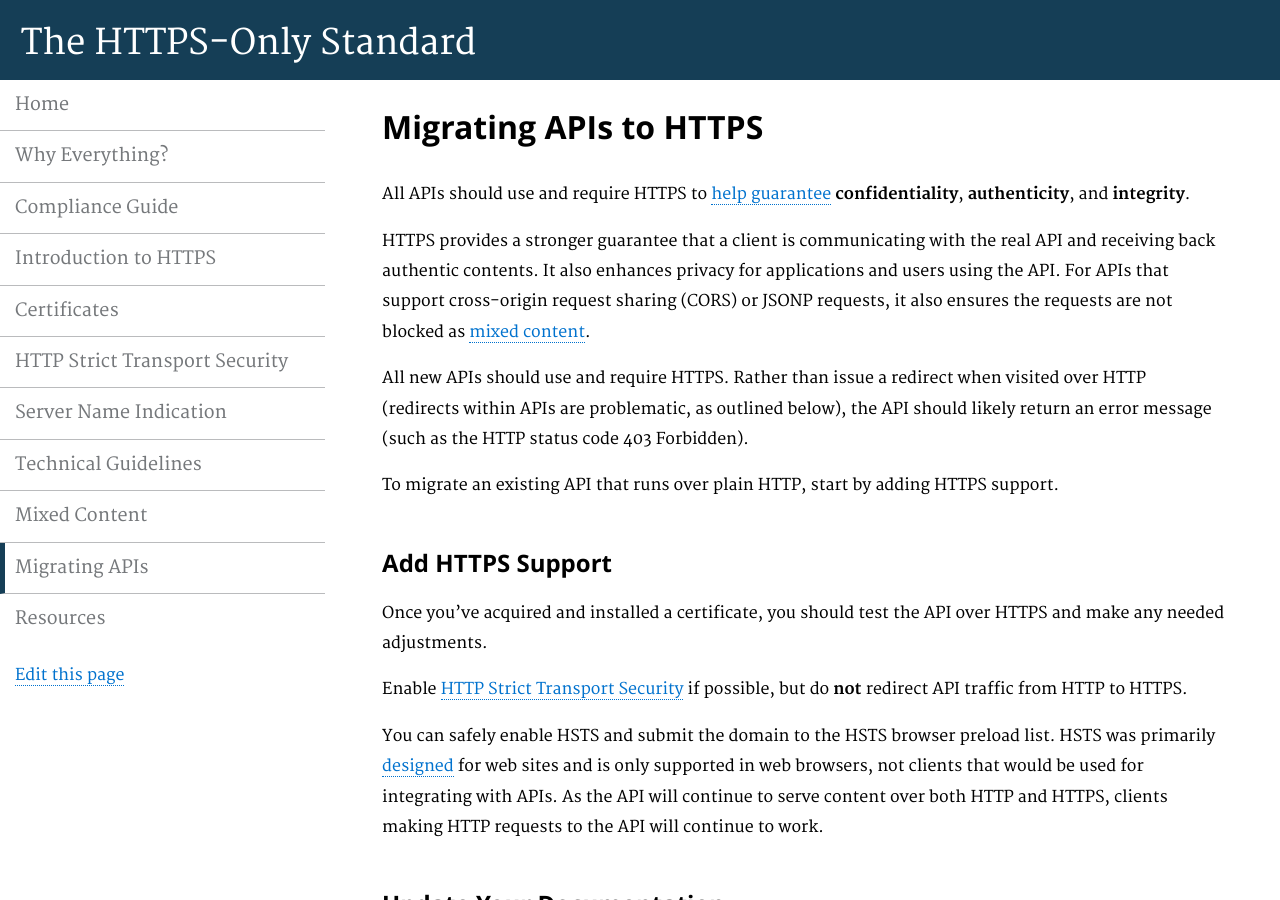
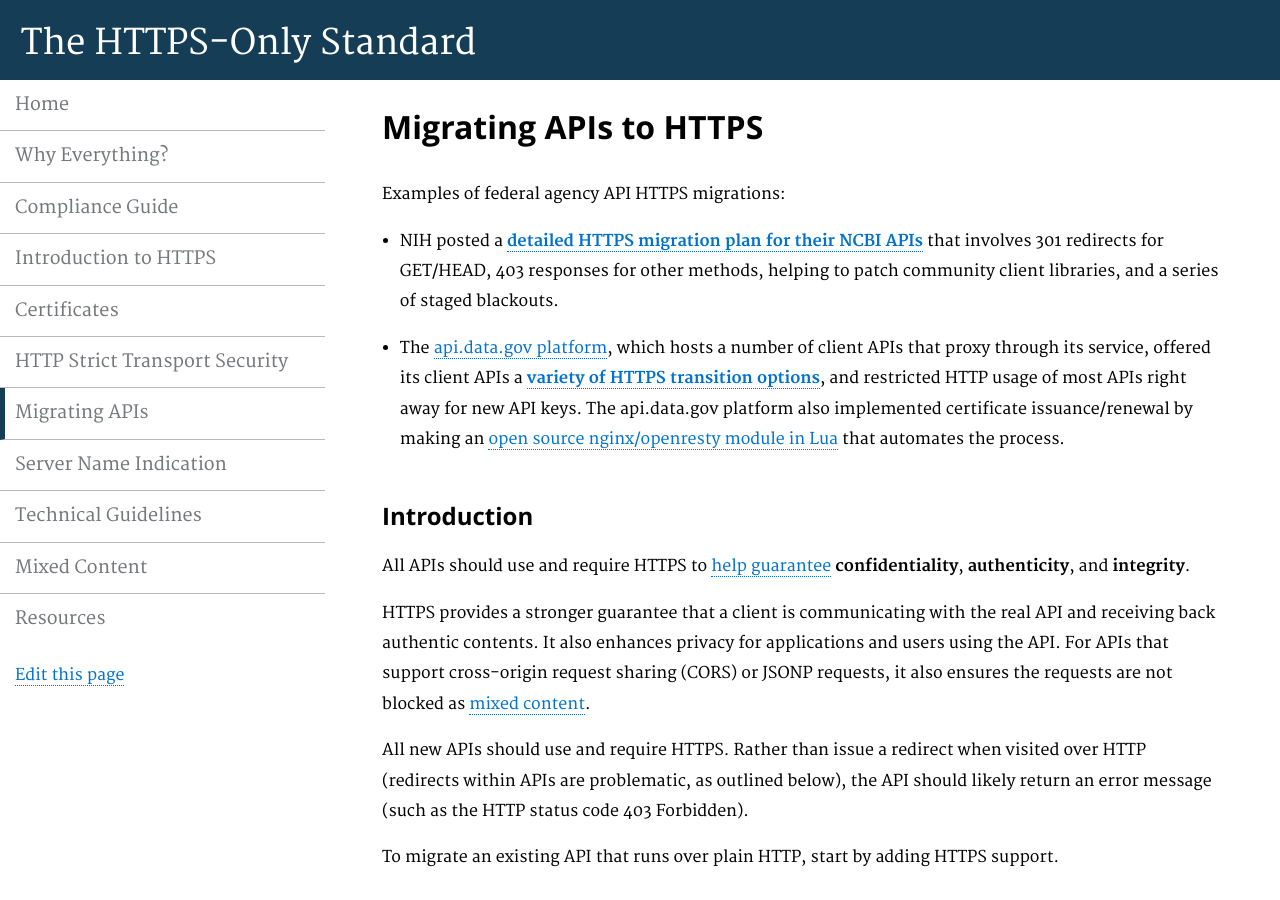
Before and after one commit to GSA/https, a Jekyll site: the page built from pages/apis.md, in a window 1280 px wide and 900 px high. Built offline with Jekyll 4.4.1, drawn with Linux system fonts in a browser that asks for light colours; Markdown is read by kramdown in place of the engine named in the settings.

Commit message:
Adds real federal examples of API migrations to the top of the APIs page (#201)
* bump the API tab up a bit

* add real examples of API migrations to APIs page

```diff
--- a/_config.yml
+++ b/_config.yml
@@ -46,13 +46,13 @@ navigation:
   url: /certificates/
 - text: HTTP Strict Transport Security
   url: /hsts/
+- text: Migrating APIs
+  url: /apis/
 - text: Server Name Indication
   url: /sni/
 - text: Technical Guidelines
   url: /technical-guidelines/
 - text: Mixed Content
   url: /mixed-content/
-- text: Migrating APIs
-  url: /apis/
 - text: Resources
   url: /resources/
--- a/pages/apis.md
+++ b/pages/apis.md
@@ -4,6 +4,15 @@ title: Migrating APIs to HTTPS
 permalink: /apis/
 description: "An outline of the process for migrating a web API from HTTP to HTTPS."
 ---
+
+Examples of federal agency API HTTPS migrations:
+
+* NIH posted a **[detailed HTTPS migration plan for their NCBI APIs](https://www.ncbi.nlm.nih.gov/home/develop/https-guidance.shtml)** that involves 301 redirects for GET/HEAD, 403 responses for other methods, helping to patch community client libraries, and a series of staged blackouts.
+
+* The [api.data.gov platform](https://api.data.gov), which hosts a number of client APIs that proxy through its service, offered its client APIs a **[variety of HTTPS transition options](https://github.com/18F/api.data.gov/issues/34#issuecomment-87524112)**, and restricted HTTP usage of most APIs right away for new API keys. The api.data.gov platform also implemented certificate issuance/renewal by making an [open source nginx/openresty module in Lua](https://github.com/GUI/lua-resty-auto-ssl) that automates the process.
+
+
+## Introduction
 
 All APIs should use and require HTTPS to [help guarantee](/faq/) **confidentiality**, **authenticity**, and **integrity**.
 
```
